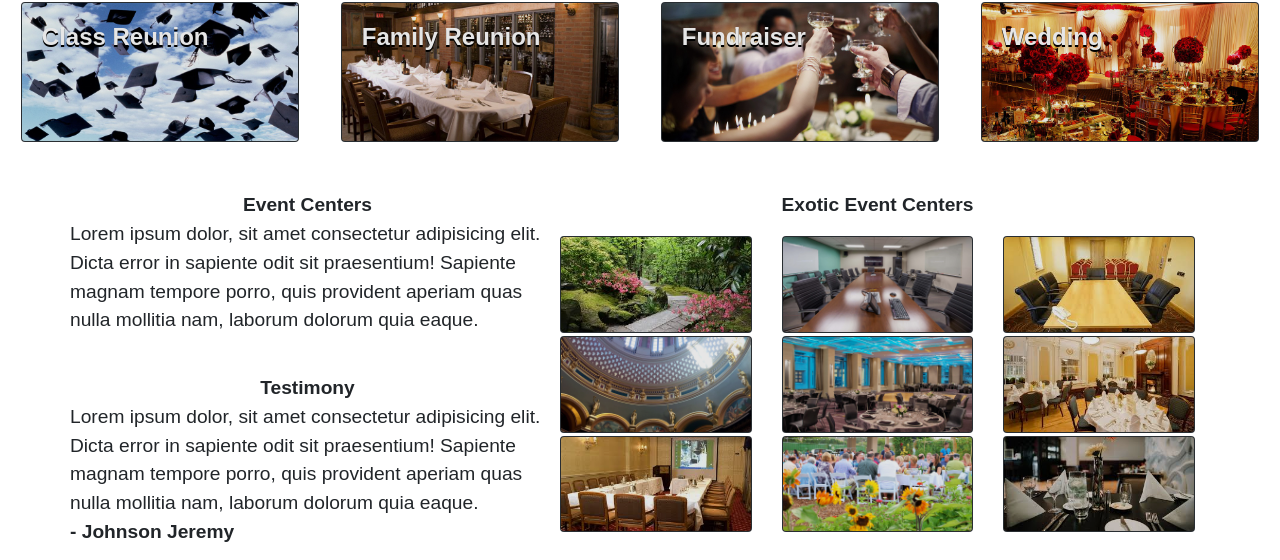
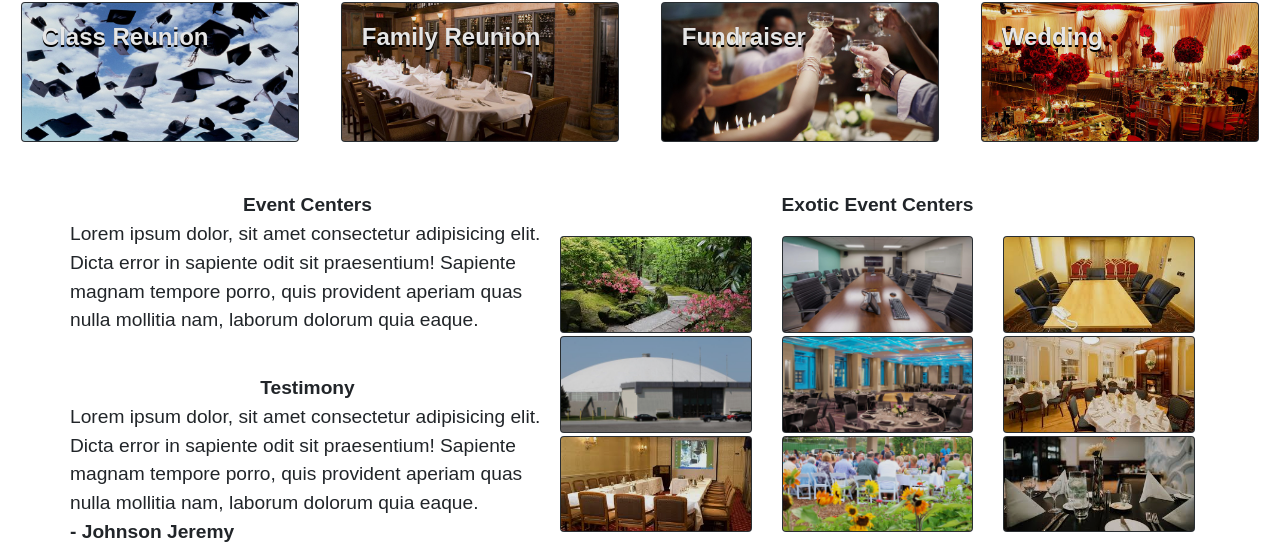
Before and after one commit to Blaize3/event-manager-application, a plain HTML site: page template/index.html in a window 1280 px wide. Shown: the part 730-1290 px from the top of the page. Drawn offline with nearby package versions, Linux system fonts and the light colour scheme; a web font is replaced by a local one.

Commit message:
Update UI template

```diff
--- a/template/index.html
+++ b/template/index.html
@@ -125,7 +125,7 @@
                 <div class="row">
                     <div class="col-xs-12 col-sm-12 col-md-4 col-lg-4">
                         <div class="card bg-dark text-white">
-                            <img class="card-img" src="images/dome2.jpg" alt="Card image">
+                            <img class="card-img" src="images/11.jpg" alt="Card image">
                             <div class="card-img-overlay">
                             </div>
                           </div>
```
Also changed, not shown: template/admin.html (+1 -1 lines), template/images/11.jpg (renamed from template/images/dome.JPG), template/images/14.jpg (renamed from template/images/dome2.JPG).
